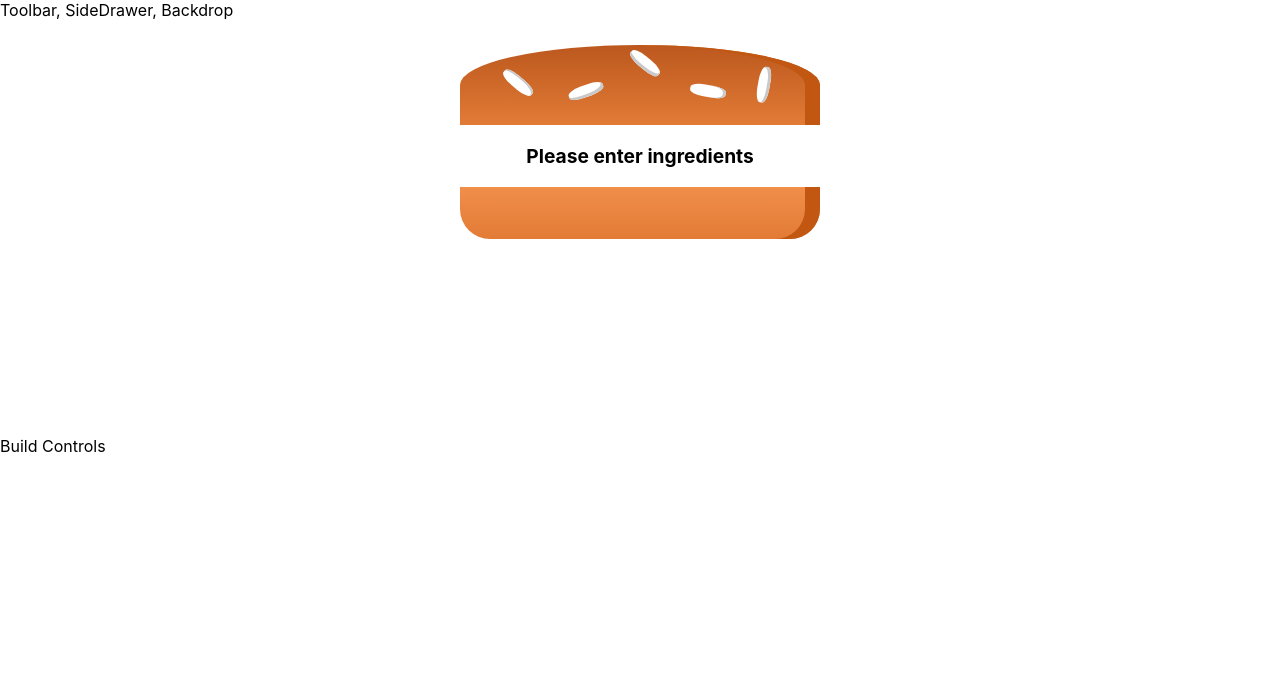
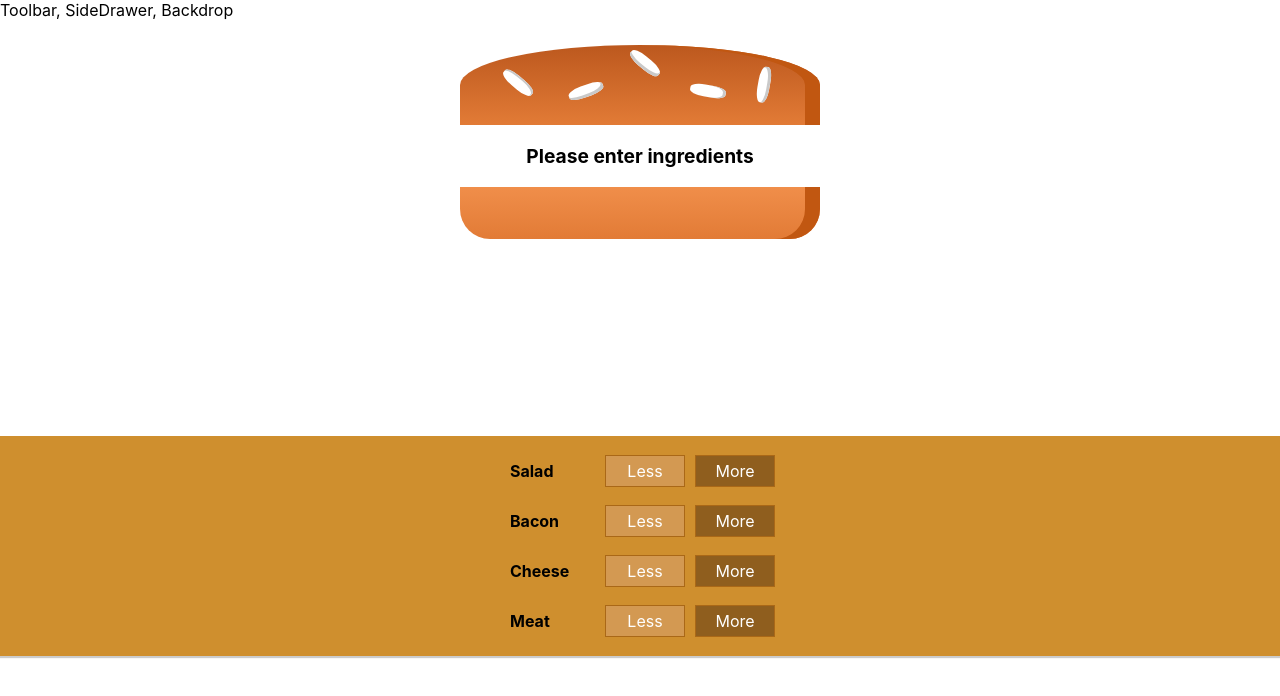
Before and after one commit to yanan5/udemy-burger-builder, a React app in the folder burder-builder/: page / in a window 1280 px wide. Shown: the top 696 px of the page. Built offline with nearby package versions, Linux system fonts and the light colour scheme.

Commit message:
added burger controls

```diff
--- /dev/null
+++ b/burder-builder/src/components/Burger/BuildControls/BuildControl/BuildControl.js
@@ -0,0 +1,13 @@
+import React from "react";
+import classes from "./BuildControl.module.css";
+const BuildControl = props => {
+  return (
+    <div className={classes.BuildControl}>
+      <div className={classes.Label}>{props.label}</div>
+      <button className={classes.Less}>Less</button>
+      <button className={classes.More}>More</button>
+    </div>
+  );
+};
+
+export default BuildControl;
--- /dev/null
+++ b/burder-builder/src/components/Burger/BuildControls/BuildControl/BuildControl.module.css
@@ -0,0 +1,56 @@
+.BuildControl {
+  display: flex;
+  justify-content: space-between;
+  align-items: center;
+  margin: 5px 0;
+}
+
+.BuildControl button {
+  display: block;
+  font: inherit;
+  padding: 5px;
+  margin: 0 5px;
+  width: 80px;
+  border: 1px solid #AA6817;
+  cursor: pointer;
+  outline: none;
+}
+
+.BuildControl button:disabled {
+  background-color: #AC9980;
+  border: 1px solid #7E7365;
+  color: #ccc;
+  cursor: default;
+}
+
+.BuildControl button:hover:disabled {
+  background-color: #AC9980;
+  color: #ccc;
+  cursor: not-allowed;
+}
+
+.Label {
+  padding: 10px;
+  font-weight: bold;
+  width: 80px;
+}
+
+.BuildControl .Less {
+  background-color: #D39952;
+  color: white;
+}
+
+.BuildControl .More {
+  background-color: #8F5E1E;
+  color: white;
+}
+
+.BuildControl .Less:hover, .BuildControl .Less:active {
+  background-color: #DAA972;
+  color: white;
+}
+
+.BuildControl .More:hover,.BuildControl .More:active {
+  background-color: #99703F;
+  color: white;
+}
--- /dev/null
+++ b/burder-builder/src/components/Burger/BuildControls/BuildControls.js
@@ -0,0 +1,19 @@
+import React from 'react';
+import BuildControl from './BuildControl/BuildControl';
+import classes from './BuildControls.module.css'
+
+const controls = [
+  {label: 'Salad', type: 'salad'},
+  {label: 'Bacon', type: 'bacon'},
+  {label: 'Cheese', type: 'cheese'},
+  {label: 'Meat', type: 'meat'},
+]
+const BuildControls = (props) => {
+    return <div className={classes.BuildControls}>
+      {controls.map(ctrl => (
+        <BuildControl key={ctrl.label} label={ctrl.label} />
+      ))}
+    </div>
+}
+
+export default BuildControls;
--- /dev/null
+++ b/burder-builder/src/components/Burger/BuildControls/BuildControls.module.css
@@ -0,0 +1,10 @@
+.BuildControls {
+  width :100%;
+  background-color: #CF8F2E;
+  display: flex;
+  flex-flow: column;
+  align-items: center;
+  box-shadow: 0 2px 1px #CCC;
+  margin: auto;
+  padding: 10px 0;
+}
--- a/burder-builder/src/components/Burger/Burger.js
+++ b/burder-builder/src/components/Burger/Burger.js
@@ -10,7 +10,6 @@ const Burger = props => {
       ))
     )
     .reduce((prev, curr) => prev.concat(curr), []);
-  console.log(transformedIngredients);
   return (
     <div className={classes.Burger}>
       <BurgerIngredients type="bread-top" />
--- a/burder-builder/src/containers/BurgerBuilder/BurgerBuilder.js
+++ b/burder-builder/src/containers/BurgerBuilder/BurgerBuilder.js
@@ -1,5 +1,6 @@
 import React, { Component } from "react";
 import Burger from "../../components/Burger/Burger";
+import BuildControls from '../../components/Burger/BuildControls/BuildControls'
 import Auxillary from "../../hoc/Auxillary";
 
 class BurgerBuilder extends Component {
@@ -16,7 +17,7 @@ class BurgerBuilder extends Component {
     return (
       <Auxillary>
         <Burger ingredients={ingredients}/>
-        <div>Build Controls</div>
+        <BuildControls />
       </Auxillary>
     );
   }
```
